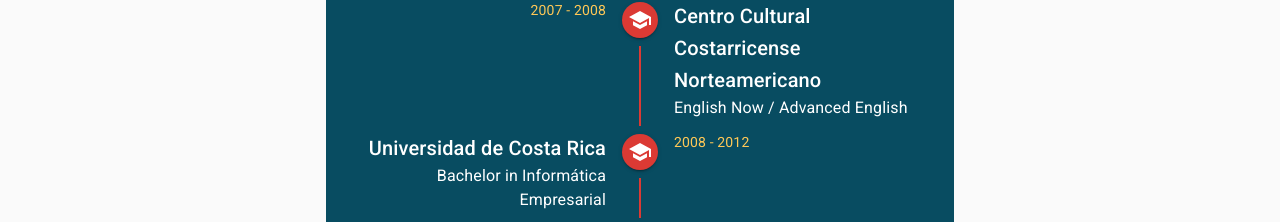
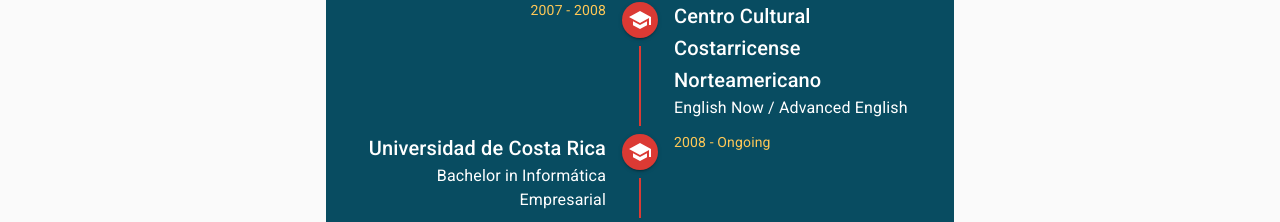
Before and after one commit to KikeCR/lbarrantes-resume, a React (Create React App) app: page / in a window 1280 px wide. Shown: the part 1848-2070 px from the top of the page. Built offline with nearby package versions, Linux system fonts and the light colour scheme.

Commit message:
Updated content.

```diff
--- a/src/Experience.js
+++ b/src/Experience.js
@@ -123,7 +123,7 @@
 			{
 				company: 'Universidad de Costa Rica',
 				role: 'Bachelor in Informática Empresarial',
-				timestamp: '2008 - 2012',
+				timestamp: '2008 - Ongoing',
 				category: 'edu'
 			},
 			{
@@ -153,7 +153,7 @@
 			{
 				company: 'Universidad de Costa Rica',
 				role: 'Bachiller en Informática Empresarial',
-				timestamp: '2008 - 2012',
+				timestamp: '2008 - actualmente',
 				category: 'edu'
 			},
 			{
```
